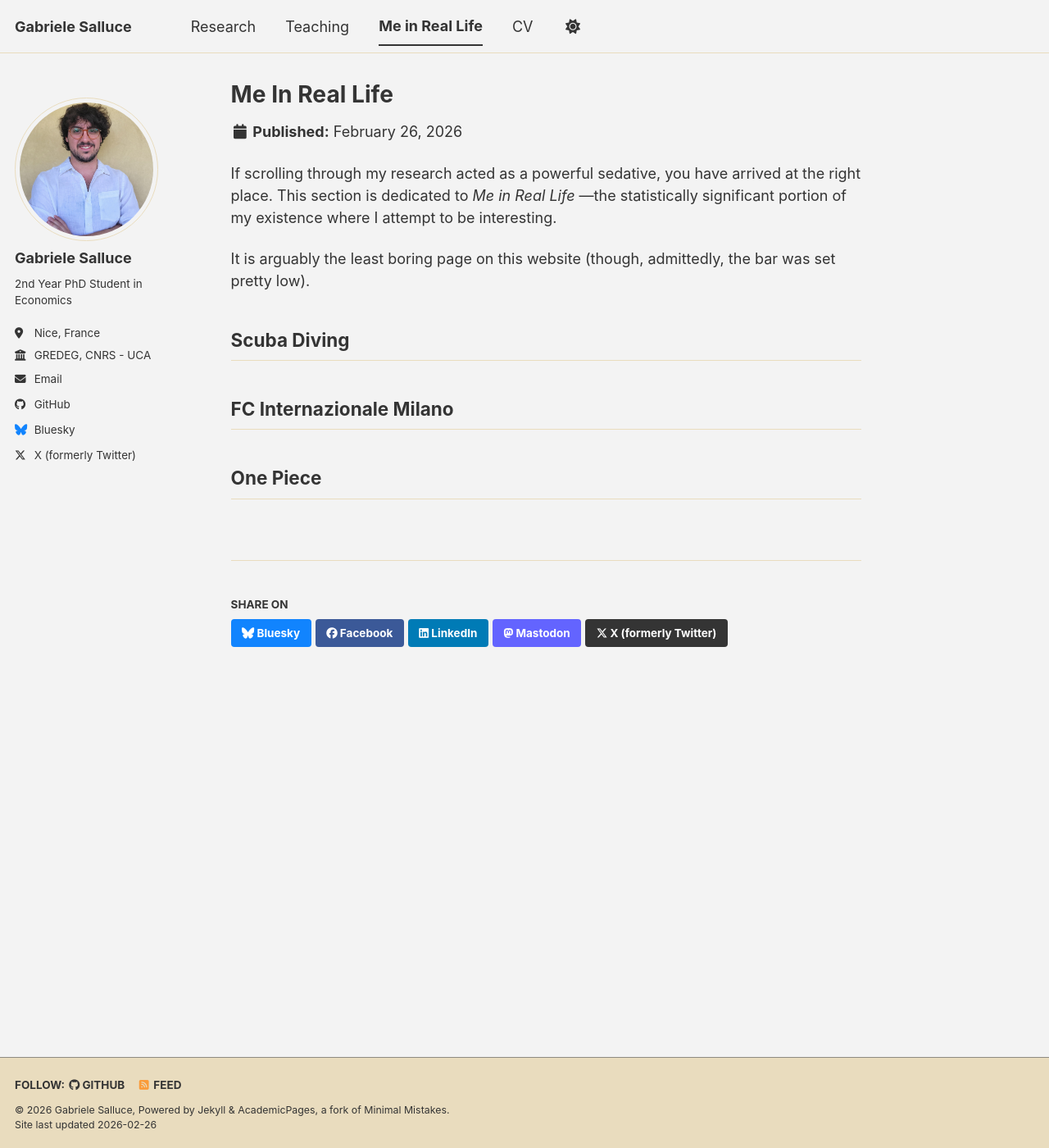
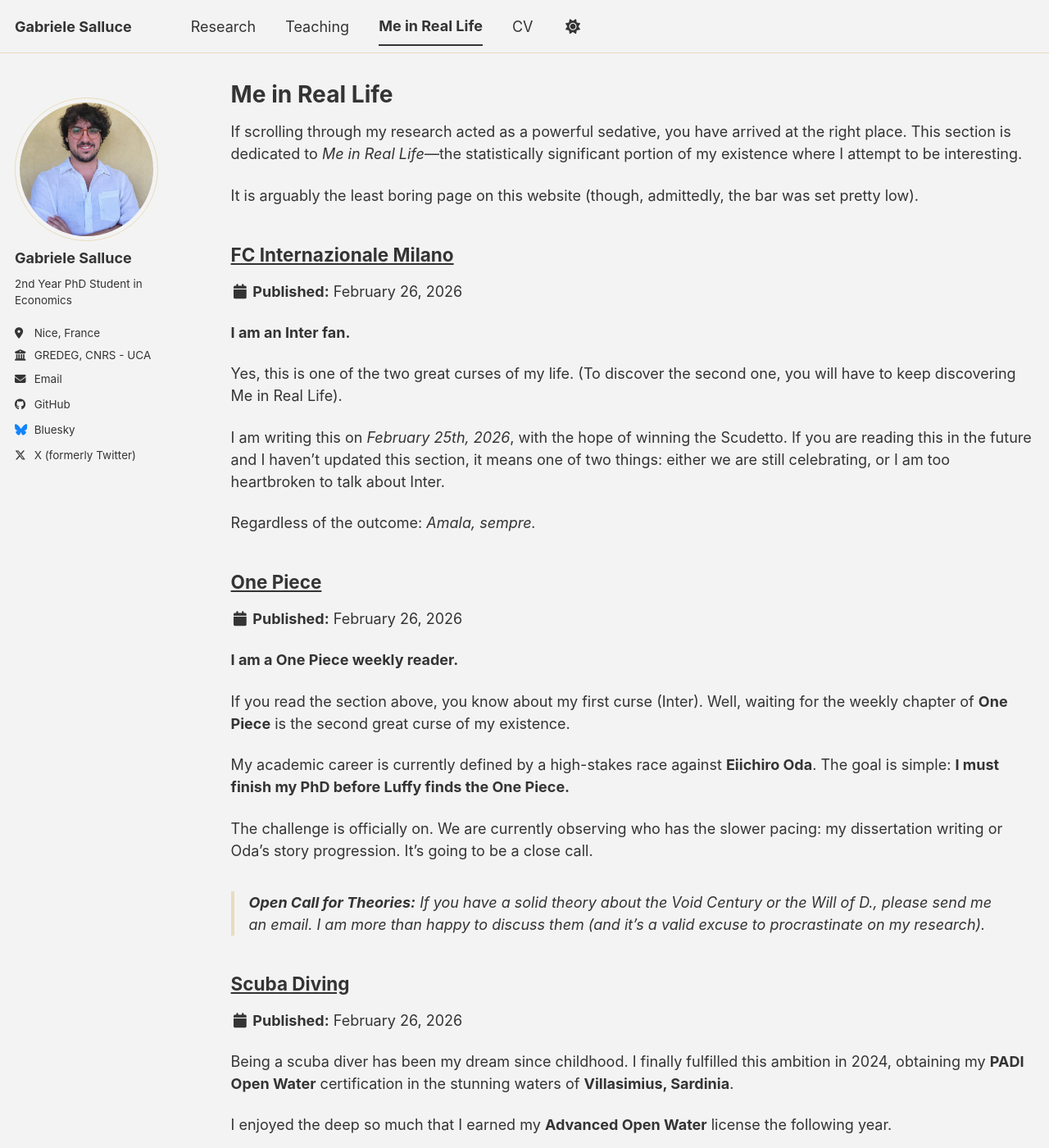
Before and after one commit to gabrielesalluce/gabrielesalluce.github.io, a Jekyll site: the page built from _pages/me-in-real-life.html, in a window 1280 px wide and 1400 px high. Shown: the whole window at 82% size. Built offline with Jekyll 4.4.1, drawn with Linux system fonts in a browser that asks for light colours; a script bundle is joined from its source files by our own code; library files that are not in the unit come from our copies; some of the changed text lies outside the part shown.

Commit message:
Maybe is done

```diff
--- /dev/null
+++ b/_me-in-real-life/FC Internazionale Milano.md
@@ -0,0 +1,13 @@
+---
+title: FC Internazionale Milano
+collection: me-in-real-life
+permalink: /me-in-real-life/fc-inter
+---
+
+**I am an Inter fan.**
+
+Yes, this is one of the two great curses of my life. (To discover the second one, you will have to keep discovering Me in Real Life).
+
+I am writing this on *February 25th, 2026*, with the hope of winning the Scudetto. If you are reading this in the future and I haven't updated this section, it means one of two things: either we are still celebrating, or I am too heartbroken to talk about Inter.
+
+Regardless of the outcome: *Amala, sempre.*
--- /dev/null
+++ b/_me-in-real-life/One Piece.md
@@ -0,0 +1,16 @@
+---
+title: One Piece
+collection: me-in-real-life
+permalink: /me-in-real-life/one-piece
+---
+
+**I am a One Piece weekly reader.**
+
+If you read the section above, you know about my first curse (Inter). Well, waiting for the weekly chapter of **One Piece** is the second great curse of my existence.
+
+My academic career is currently defined by a high-stakes race against **Eiichiro Oda**. The goal is simple: **I must finish my PhD before Luffy finds the One Piece.**
+
+The challenge is officially on. We are currently observing who has the slower pacing: my dissertation writing or Oda's story progression. It’s going to be a close call.
+
+> **Open Call for Theories:**
+> If you have a solid theory about the *Void Century* or the *Will of D.*, please send me an email. I am more than happy to discuss them (and it’s a valid excuse to procrastinate on my research).
--- a/_me-in-real-life/me-in-real-life.md
+++ /dev/null
@@ -1,13 +0,0 @@
----
-permalink: /me-in-real-life/
----
-
-If scrolling through my research acted as a powerful sedative, you have arrived at the right place. This section is dedicated to *Me in Real Life* —the statistically significant portion of my existence where I attempt to be interesting.
-
-It is arguably the least boring page on this website (though, admittedly, the bar was set pretty low).
-
-## Scuba Diving
-
-## FC Internazionale Milano
-
-## One Piece
--- /dev/null
+++ b/_me-in-real-life/scuba-diving.md
@@ -0,0 +1,14 @@
+---
+title: Scuba Diving
+collection: me-in-real-life
+permalink: /me-in-real-life/scuba-diving
+---
+Being a scuba diver has been my dream since childhood. I finally fulfilled this ambition in 2024, obtaining my **PADI Open Water** certification in the stunning waters of **Villasimius, Sardinia**.
+
+I enjoyed the deep so much that I earned my **Advanced Open Water** license the following year.
+
+Below are some photos of my underwater adventures.
+> *Please forgive the quality. I am a grey economist, not a photographer :C*
+
+![My first diving in Villassimius](images/IMG-20240807-WA0015.jpg)
+*My first diving in Villassimius.*
--- /dev/null
+++ b/_pages/me-in-real-life.html
@@ -0,0 +1,16 @@
+---
+layout: archive
+title: "Me in Real Life"
+permalink: /me-in-real-life/
+author_profile: true
+---
+
+{% include base_path %}
+
+<p>If scrolling through my research acted as a powerful sedative, you have arrived at the right place. This section is dedicated to <em>Me in Real Life</em>&mdash;the statistically significant portion of my existence where I attempt to be interesting.</p>
+
+<p>It is arguably the least boring page on this website (though, admittedly, the bar was set pretty low).</p>
+
+{% for post in site.me-in-real-life %}
+  {% include archive-single.html %}
+{% endfor %}
```
Also changed, not shown: _pages/portfolio.html (deleted, +0 -13 lines), _research/research.md (deleted, +0 -5 lines), _research/works-in-progress.md (+1 -1 lines), images/IMG-20240807-WA0015.jpg (added).
